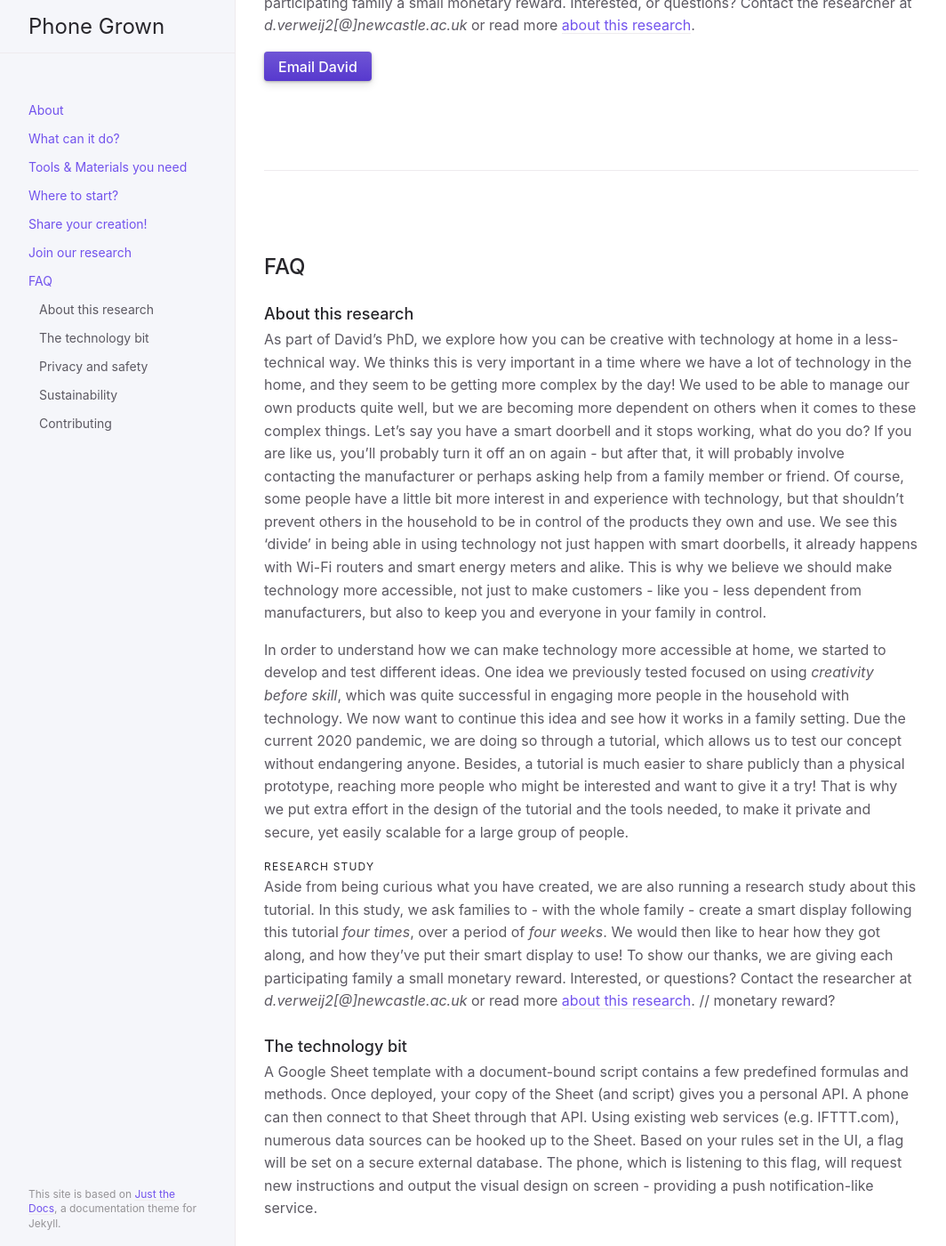
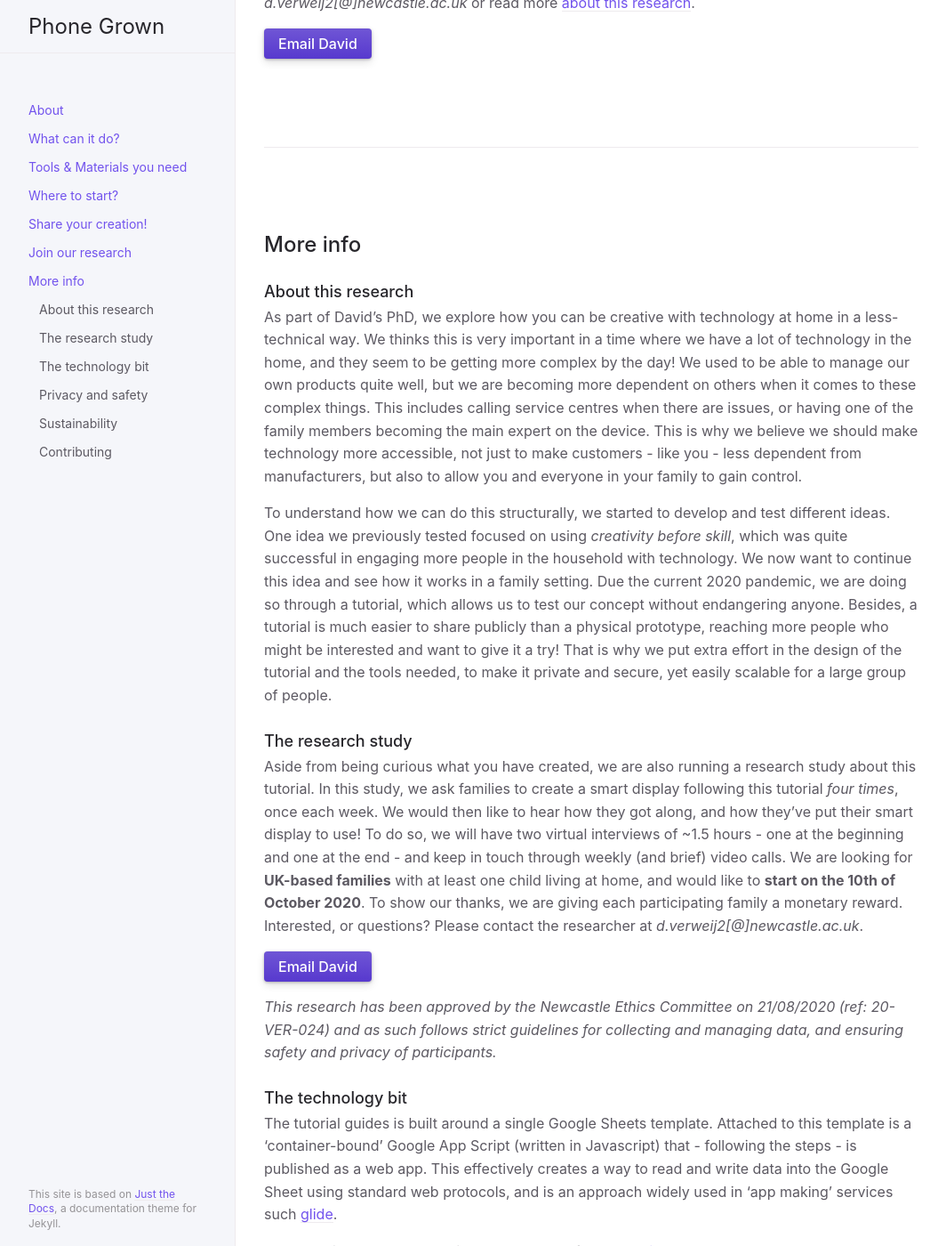
Before and after one commit to davidverweij/phone-grown, a Jekyll site: the page built from index2.md, in a window 1280 px wide and 1400 px high, scrolled down 1826 px. Shown: the whole window at 89% size, without its empty margins (107-1171 px from the left). Built offline with Jekyll 4.4.1, drawn with Linux system fonts in a browser that asks for light colours; some of the changed text lies outside the part shown.

Commit message:
more content

```diff
--- a/index2.md
+++ b/index2.md
@@ -6,35 +6,35 @@ headerimage:
   url: "/assets/images/sunshine.jpg"
 ---
 
-## About
+## About {#about}
 Do you have an (old) unused smart phone? Turn it into a smart display using Google Sheets and some pen and paper, by following this easy step-by-step tutorial. Show what you can make and support our research!
 
-_This tutorial is developed by [David Verweij](https://openlab.ncl.ac.uk/people/david-verweij/) at Newcastle University as part of his PhD research, read more [here](#about-this-research)._
+_This tutorial is developed by [David Verweij](https://openlab.ncl.ac.uk/people/david-verweij/) at Newcastle University as part of his PhD research, read more [here](#more-about)._
 
-## What can it do?
+## What can it do? {#whatisit}
 When you finished the tutorial, you will have turned your phone into 'smart display'. The screen of your phone will then change based on some data that you choose. For example, the screen could turn _blue when you receive an email_ or _green when Wired.com publishes a new article_. Of course, just showing colours doesn't tell you what it means - that's where some pen and paper come handy. With a little drawing placed in front of the phone you give meaning to the colours. Since we have 'split' the screen into multiple areas, you can even show multiple things at the same time. For example, you could let the _left side turn blue when it will rain_, **and** the _right side turn yellow when the temperature is high_ (see also the image at the top). Since your choice of data and your creativity with drawing allows for countless possibilities, we just can't imagine what you will use your smart display for!
 
 [Check the video](#video){: .btn .btn-blue }
 
-## Tools & Materials you need
+## Tools & Materials you need {#materials}
 - A smart phone that can connect to your Wi-Fi (_preferably one you don't need for a while_)
 - Some pen and paper
 - A computer/laptop to set things up
 - A [Google account](https://myaccount.google.com/) (_for using Google Sheets_)
 - An [IFTTT.com](https://www.ifttt.com/) account (_for connecting it to data_)
 
-## Where to start?
+## Where to start? {#letsgo}
 We're just testing the last bits of the tutorial and will publish the tutorial on the **28th of September 2020** latest. Check back again then, or get a notification when it is ready by clicking on the button below.
 
 [Notify me when the tutorial is ready](https://forms.gle/DuNouDBeYJBhXBcDA){: .btn .btn-green }
 
-## Share your creation!
-Although the template in the tutorial was made as part of a research project, it is fully stand-alone, [private and secure](#privacy-and-safety), and publicly available for anyone to follow. In other words, we have no clue how people use it! Since your choice of data and your creativity with drawing allows for countless possibilities, we just can't imagine what you will use your smart display for.
+## Share your creation! {#share}
+Although the template in the tutorial was made as part of a research project, it is fully stand-alone, [private and secure](#more-safe), and publicly available for anyone to follow. In other words, we have no clue how people use it! Since your choice of data and your creativity with drawing allows for countless possibilities, we just can't imagine what you will use your smart display for.
 
 Let us know what you created by using the [I made it!](#imadeits){: .btn .btn-yellow } button [on the Instructables page](#instructable)!
 
-## Join our research
-Aside from being curious what you have created, we are also running a research study about this tutorial. In this study, we ask families to - with the whole family - create a smart display following this tutorial _four times_, over a period of _four weeks_. We would then like to hear how they got along, and how they've put their smart display to use! To show our thanks, we are giving each participating family a small monetary reward. Interested, or questions? Contact the researcher at _d.verweij2[@]newcastle.ac.uk_ or read more [about this research](#research-study).
+## Join our research {#join}
+Aside from being curious what you have created, we are also looking for families to interview about following this tutorial. We would like to hear what they've created and how they've put their smart display to use! To show our thanks, we are giving each participating family a small monetary reward. Interested, or questions? Contact the researcher at _d.verweij2[@]newcastle.ac.uk_ or read more [about this research](#faq-study).
 
 <a type ='button' name='button' class="btn btn-purple" href="mailto:d.verweij2@newcastle.ac.uk?subject=Phone%20Grown%20Research%20Tutorial&body=Hi%20David," target="_blank">Email David</a>
 
@@ -43,16 +43,19 @@ Aside from being curious what you have created, we are also running a research s
 <hr/>
 <br/>
 
-## FAQ
+## More info {#more}
 
-### About this research
-As part of David's PhD, we explore how you can be creative with technology at home in a less-technical way. We thinks this is very important in a time where we have a lot of technology in the home, and they seem to be getting more complex by the day! We used to be able to manage our own products quite well, but we are becoming more dependent on others when it comes to these complex things. Let's say you have a smart doorbell and it stops working, what do you do? If you are like us, you'll probably turn it off an on again - but after that, it will probably involve contacting the manufacturer or perhaps asking help from a family member or friend. Of course, some people have a little bit more interest in and experience with technology, but that shouldn't prevent others in the household to be in control of the products they own and use. We see this 'divide' in being able in using technology not just happen with smart doorbells, it already happens with Wi-Fi routers and smart energy meters and alike. This is why we believe we should make technology more accessible, not just to make customers - like you - less dependent from manufacturers, but also to keep you and everyone in your family in control.
+### About this research {#more-about}
+As part of David's PhD, we explore how you can be creative with technology at home in a less-technical way. We thinks this is very important in a time where we have a lot of technology in the home, and they seem to be getting more complex by the day! We used to be able to manage our own products quite well, but we are becoming more dependent on others when it comes to these complex things. This includes calling service centres when there are issues, or having one of the family members becoming the main expert on the device. This is why we believe we should make technology more accessible, not just to make customers - like you - less dependent from manufacturers, but also to allow you and everyone in your family to gain control.
 
-In order to understand how we can make technology more accessible at home, we started to develop and test different ideas. One idea we previously tested focused on using _creativity before skill_, which was quite successful in engaging more people in the household with technology. We now want to continue this idea and see how it works in a family setting. Due the current 2020 pandemic, we are doing so through a tutorial, which allows us to test our concept without endangering anyone. Besides, a tutorial is much easier to share publicly than a physical prototype, reaching more people who might be interested and want to give it a try! That is why we put extra effort in the design of the tutorial and the tools needed, to make it private and secure, yet easily scalable for a large group of people.
+To understand how we can do this structurally, we started to develop and test different ideas. One idea we previously tested focused on using _creativity before skill_, which was quite successful in engaging more people in the household with technology. We now want to continue this idea and see how it works in a family setting. Due the current 2020 pandemic, we are doing so through a tutorial, which allows us to test our concept without endangering anyone. Besides, a tutorial is much easier to share publicly than a physical prototype, reaching more people who might be interested and want to give it a try! That is why we put extra effort in the design of the tutorial and the tools needed, to make it private and secure, yet easily scalable for a large group of people.
 
-#### Research study
-Aside from being curious what you have created, we are also running a research study about this tutorial. In this study, we ask families to - with the whole family - create a smart display following this tutorial _four times_, over a period of _four weeks_. We would then like to hear how they got along, and how they've put their smart display to use! To show our thanks, we are giving each participating family a small monetary reward. Interested, or questions? Contact the researcher at _d.verweij2[@]newcastle.ac.uk_ or read more [about this research](#research-study).
-// monetary reward?
+### The research study {#more-study}
+Aside from being curious what you have created, we are also running a research study about this tutorial. In this study, we ask families to create a smart display following this tutorial _four times_, once each week. We would then like to hear how they got along, and how they've put their smart display to use! To do so, we will have two virtual interviews of ~1.5 hours - one at the beginning and one at the end - and keep in touch through weekly (and brief) video calls. We are looking for **UK-based families**  with at least one child living at home, and would like to **start on the 10th of October 2020**. To show our thanks, we are giving each participating family a monetary reward. Interested, or questions? Please contact the researcher at _d.verweij2[@]newcastle.ac.uk_.
+
+<a type ='button' name='button' class="btn btn-purple" href="mailto:d.verweij2@newcastle.ac.uk?subject=Phone%20Grown%20Research%20Tutorial&body=Hi%20David," target="_blank">Email David</a>
+
+_This research has been approved by the Newcastle Ethics Committee on 21/08/2020 (ref: 20-VER-024) and as such follows strict guidelines for collecting and managing data, and ensuring safety and privacy of participants._
 
 <!--
 
@@ -63,21 +66,41 @@ What we see here on the slide is our exploration to motivate and enable families
 The underlying concept here is that we build on existing platforms and familiar interactivity,  or what we called in the paper 'unplatformed repurposing'. Not only should this lower the barrier to get involved or interested, it should allow people of different skill levels to become more invested. For example, in this case someone could dive into spreadsheet formulas and chain various services together. Or, you could play around with colouring the background, or perhaps spend more time of different drawings. In our case we could apply this 'unplatformed repurposing' as the phone is build around standardised protocols. Of course, it depends on a third party - or Google Sheets in this case, , but since it has as screen and web-browser we could easily swap 'providers' as a matter of speaking. We think this unplatformed approach is transferable to more devices, but equally can be improved. Perhaps a more community driven, decentralised approach is more suitable. In this workshop, we'd love to discuss how we can move towards more decentralise control and agency - though at the same time, prevent the need for a digital mindset or skills. Thanks you.
 
 -->
-### The technology bit
+### The technology bit {#more-tech}
+
+The tutorial guides is built around a single Google Sheets template. Attached to this template is a 'container-bound' Google App Script (written in Javascript) that - following the steps - is published as a web app. This effectively creates a way to read and write data into the Google Sheet using standard web protocols, and is an approach widely used in 'app making' services such [glide](https://www.glideapps.com/).
+
+More details about the technical setup can be found on [GitHub](https://github.com/davidverweij/phone-grown).
+
+- using old phone
+- no apps
+- coping with software legacy
+- HTTPS protocol, reasonably well supported
+- google sheets, has container bound scripts that are copied along with copying a sheet itself. Publishing the sheet (or moreover the script) acts as an HTTP endpoint for information.
+
 A Google Sheet template with a document-bound script contains a few predefined formulas and methods. Once deployed, your copy of the Sheet (and script) gives you a personal API. A phone can then connect to that Sheet through that API. Using existing web services (e.g. IFTTT.com), numerous data sources can be hooked up to the Sheet. Based on your rules set in the UI, a flag will be set on a secure external database. The phone, which is listening to this flag, will request new instructions and output the visual design on screen - providing a push notification-like service.
 
-### Privacy and safety
+### Privacy and safety {#more-safe}
+-
+
+<details markdown="block">
+  <summary>
+    &#9658; Older phones
+  </summary>
+> Most phones do not receive security updates after ~3 years<sup>*</sup> and become vulnerable for security breaches and 'hacks'. If you are not using the phone for any other purposes, we suggest to 'factory reset' your phone. __This will delete all files, apps and data on the phone__, and can often be done from the phone's `Settings` menu. Whether you did a factory reset or not, it is always good practice to update the software and security updates to the latest version (as far as it goes). Here is how to do that for [Android](https://support.google.com/android/answer/7680439?hl=en-GB) or [iOS](https://support.apple.com/en-gb/HT204204).
+
+> _<sup>*</sup> For iOS devices this is roughly after 5 year since its release, for Android this is often shorter (~3 years). You can read more about [the safety of using older phones here](https://www.tomsguide.com/uk/us/old-phones-unsafe,news-24846.html?region-switch=1593506477)._
+</details>
 
 <!--
-Most phones do not receive security updates after ~3 years<sup>[1](#security)</sup> and become vulnerable for security breaches and 'hacks'. If you are not using the phone for any other purposes, we suggest to 'factory reset' your phone. **This will delete all files, apps and data on the phone**, and can often be done from the phone's `Settings` menu. Whether you did a factory reset or not, it is always good practice to update the software and security updates to the latest version (as far as it goes). Here is how to do that for [Android](https://support.google.com/android/answer/7680439?hl=en-GB) or [iOS](https://support.apple.com/en-gb/HT204204).
-<a name="security"><sup>[1]</sup></a> For iOS devices this is roughly after 5 year since its release, for Android this is often shorter (~3 years). You can read more about [the safety of using older phones here](https://www.tomsguide.com/uk/us/old-phones-unsafe,news-24846.html?region-switch=1593506477).
+
 -->
 
-### Sustainability
+### Sustainability {#more-sust}
 Keeping your screen on all the time will undoubtedly increase the power usage of your phone. In addition to that, the processor is not going to sleep. This is different from the modern screensavers on phones, as they use processing power and energy intelligently. Unfortunately, since we use older phones and a website instead of an app, we cannot use this approach. Instead, this tutorial requires you to keep the phone on a charger, similar to how you would Chargers that are not charging use almost no energy. However, leaving your phone on the charger at all times is not the best treatment for the longevity of your battery. This should be fine when using an older, obsolete, phone, but might not be best if you are using a modern phone for this tutorial in the long run.
 
 A rough calculation (2kWh, < €1/£1 per year)
 Let's take a 'new' Samsung Galaxy S6 (2015) with a battery of 2550 mAH (3.85V). If the phone would be fully drained (and charged) each day, it would take up to 5.5 Wh, or 2 kWh per year. With a current average energy cost of less than €0,30 / £0,30 per kWh, it would cost no more than one euro or pound each year.
 
-### Contributing
-We are always looking for ways to improve our work! We welcome any suggestions, tools or tips about the tutorial.
+### Contributing {#more-contr}
+We are always looking for ways to improve our work and we welcome any suggestions, tools or tips about the tutorial. You can leave feedback on the [Instructables.com](#instructablescom) page, contact me at d.verweij2[@]newcastle.ac.uk or visit this project on [GitHub](https://github.com/davidverweij/phone-grown).
```
Also changed, not shown: resources/appsscript.json (line endings or trailing spaces).
